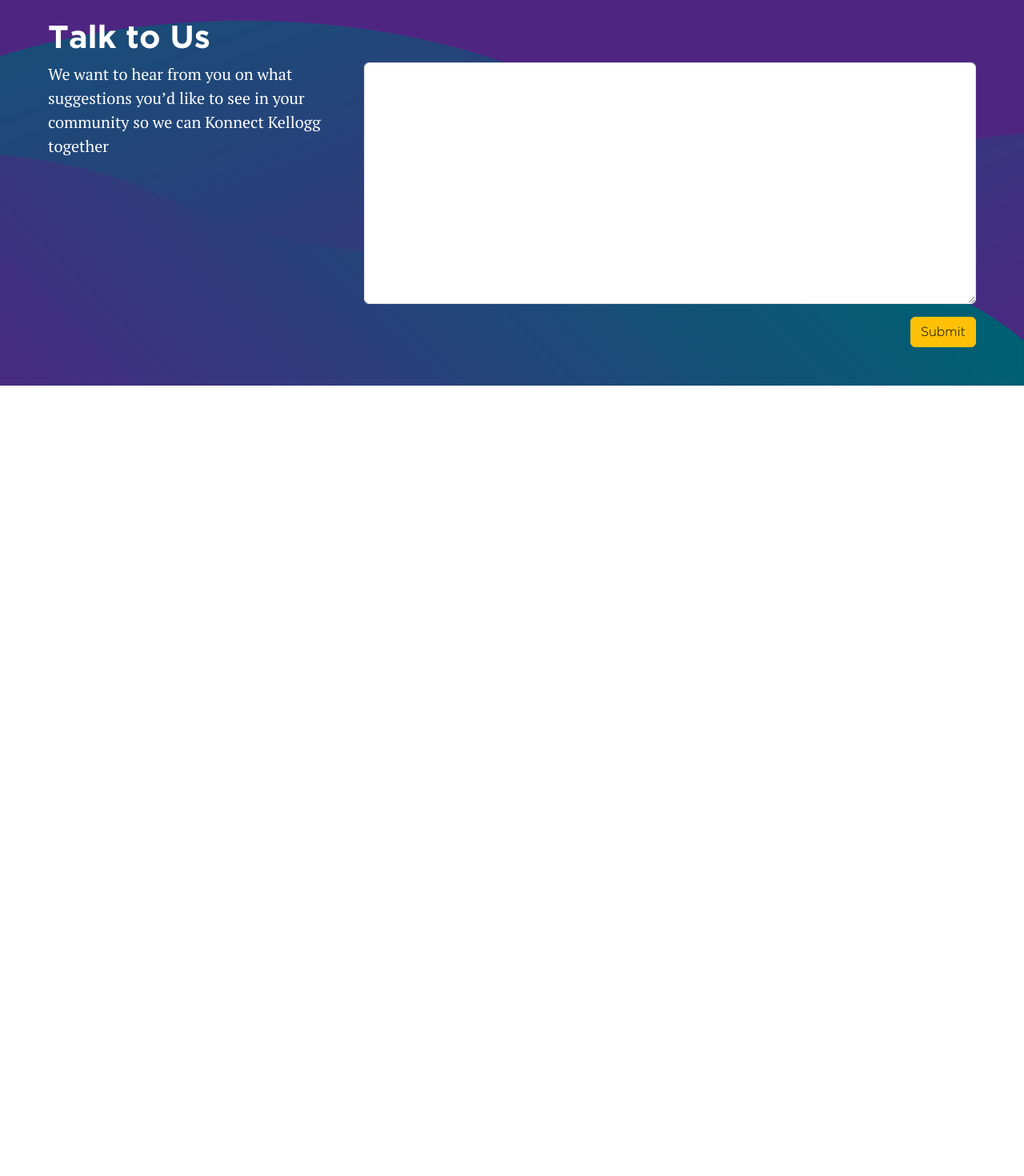
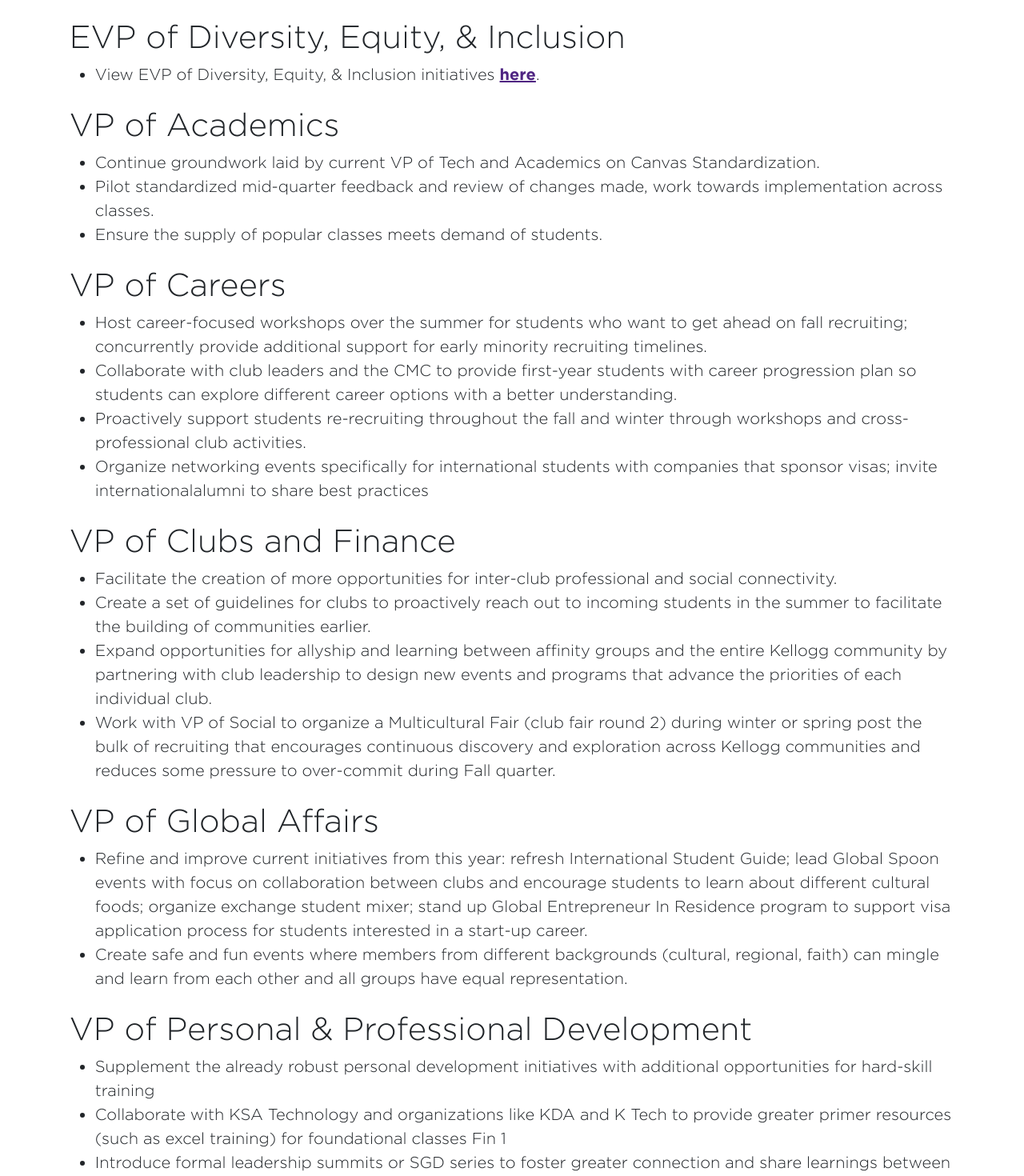
Before and after one commit to dominicle8/ksa, a React (Create React App) app: page /initiatives in a window 1280 px wide. Shown: the part 100-1570 px from the top of the page at 80% size. Before the commit the page ends 800 px from the top, so only its background shows below. Built offline with nearby package versions, Linux system fonts and the light colour scheme; a web font is replaced by a local one.

Commit message:
Added initiatives page

```diff
--- a/src/App.scss
+++ b/src/App.scss
@@ -91,6 +91,21 @@
 	background-image: url('static/images/pillars-bg-xs.jpg');
 	@include media-breakpoint-up(md) {
 		background-image: url('static/images/pillars-bg.jpg');
+	}
+}
+
+.initiatives-body {
+	@include media-breakpoint-up(sm) {
+		width: 90%;
+	}
+	@include media-breakpoint-up(md) {
+	}
+	@include media-breakpoint-up(lg) {
+	}
+	@include media-breakpoint-up(xl) {
+	}
+	@include media-breakpoint-up(xxl) {
+		width: 50%;
 	}
 }
 
--- a/src/App.tsx
+++ b/src/App.tsx
@@ -7,6 +7,7 @@
 import { BrowserRouter, HashRouter, Routes, Route } from "react-router-dom"
 import ScrollToTop from './components/ScrollToTop';
 import DeiPage from './DeiPage';
+import InitiativesPage from './InitiativesPage';
 
 function App() {
 	return (
@@ -16,6 +17,7 @@
 					<Routes>
 						<Route path="/" element={<Content/>}></Route>
 						<Route path="/pillars" element={<PillarsPage/>}></Route>
+						<Route path="/initiatives" element={<InitiativesPage/>}></Route>
 						<Route path="/dei" element={<DeiPage/>}></Route>
 					</Routes>
 				<Feedback/>
--- a/src/DTO/team-member.ts
+++ b/src/DTO/team-member.ts
@@ -2,5 +2,6 @@
 	name : string,
 	title : string,
 	description: string,
-	thumbnailPath: string
+	thumbnailPath: string,
+	initiatives?: string[]
 }
--- /dev/null
+++ b/src/InitiativesPage.tsx
@@ -0,0 +1,44 @@
+import { Col, Container, Row, Button, Image} from 'react-bootstrap';
+import { TeamMember } from './DTO/team-member';
+import { Link } from 'react-router-dom'
+
+function InitiativesPage() {
+	let teamMembers: TeamMember[] = require('./static/data/team-members.json')
+	teamMembers = teamMembers.filter(x => x.title !== "President" && x.title !== "EVP of Diversity, Equity, & Inclusion")
+
+	return (
+		<Container fluid className='d-flex'>
+			<Row className="pt-5 pb-3 initiatives-body align-items-center ms-auto me-auto">
+				<Col md={12} className="d-flex pb-2" style={{}}>
+					<div className="">
+						<h3 style={{}} className="display-6"><b>EVP of Diversity, Equity, & Inclusion</b></h3>
+						{
+							<ul>
+								<li style={{}} className="lead">View EVP of Diversity, Equity, & Inclusion initiatives <Link to="/dei" style={{fontWeight: "bold"}}>here</Link>.</li>
+							</ul>
+						}
+					</div>
+				</Col>
+				{
+					teamMembers.map((teamMember,i) =>
+						<Col md={12} className="d-flex pb-2" style={{}} key={i}>
+							<div className="">
+								<h3 style={{}} className="display-6"><b>{teamMember.title}</b></h3>
+								<ul>
+								{
+									teamMember.initiatives?.map((iniative, j) =>
+										<li style={{}} className="lead" key={j}>{iniative}</li>
+									)
+								}
+
+								</ul>
+							</div>
+						</Col>
+					)
+				}
+			</Row>
+		</Container>
+	);
+}
+
+export default InitiativesPage;
--- a/src/Navigation.tsx
+++ b/src/Navigation.tsx
@@ -74,6 +74,9 @@
 							<LinkContainer to="/pillars">
 								<NavDropdown.Item>Overview</NavDropdown.Item>
 							</LinkContainer>
+							<LinkContainer to="/initiatives">
+								<NavDropdown.Item>Initiatives</NavDropdown.Item>
+							</LinkContainer>
 							<LinkContainer to="/dei">
 								<NavDropdown.Item>DEI @ Kellogg</NavDropdown.Item>
 							</LinkContainer>
--- a/src/static/data/team-members.json
+++ b/src/static/data/team-members.json
@@ -15,42 +15,79 @@
 		"name": "Sam Elmer",
 		"title": "VP of Academics",
 		"description": "Academics have been an integral piece of my time at Kellogg. They can add a lot of value but can also add clutter and stress to the MBA experience, especially during the bidding process! I am committed to giving a voice to student’s opinions on academics as I interface with the administration and faculty.",
-		"thumbnailPath": "sam.jpeg"
+		"thumbnailPath": "sam.jpeg",
+		"initiatives": [
+			"Continue groundwork laid by current VP of Tech and Academics on Canvas Standardization.",
+			"Pilot standardized mid-quarter feedback and review of changes made, work towards implementation across classes.",
+			"Ensure the supply of popular classes meets demand of students."
+		]
 	},
 	{
 		"name": "Cassandra Esinaulo",
 		"title": "VP of Careers",
 		"description": "As an international student pivoting industries, recruiting was a major factor in my decision to come to Kellogg. It was a learning curve to translate my prior experience in an impactful way during conversations at networking events. I aim to pay that forward by further collaborating with the CMC and club leaders to ensure all students feel prepared for recruiting in either traditional or non-traditional career paths. I am passionate about career development and want the Kellogg community to get job opportunities that align with their post-MBA career goals.",
-		"thumbnailPath": "cassandra.jpeg"
+		"thumbnailPath": "cassandra.jpeg",
+		"initiatives": [
+			"Host career-focused workshops over the summer for students who want to get ahead on fall recruiting; concurrently provide additional support for early minority recruiting timelines.",
+			"Collaborate with club leaders and the CMC to provide first-year students with career progression plan so students can explore different career options with a better understanding.",
+			"Proactively support students re-recruiting throughout the fall and winter through workshops and cross-professional club activities.",
+			"Organize networking events specifically for international students with companies that sponsor visas; invite internationalalumni to share best practices"
+		]
 	},
 	{
 		"name": "Aaren Barge",
 		"title": "VP of Clubs and Finance",
 		"description": "I’m running because in my Kellogg journey, clubs have been one of the most important ways to build communities and connect between diverse backgrounds and interests. I discovered a totally new career path through my involvement in Kellogg’s professional clubs, and have grown tremendously as a professional, friend, and ally as I have engaged with the incredible diversity fostered within our affinity groups and regional clubs. As VP of Clubs and Finance, I want to make sure KSA continues to deliver resources to encourage clubs to grow, innovate, create new opportunities and connect even more deeply across all of Kellogg’s communities.",
-		"thumbnailPath": "aaren.jpeg"
+		"thumbnailPath": "aaren.jpeg",
+		"initiatives": [
+			"Facilitate the creation of more opportunities for inter-club professional and social connectivity.",
+			"Create a set of guidelines for clubs to proactively reach out to incoming students in the summer to facilitate the building of communities earlier.",
+			"Expand opportunities for allyship and learning between affinity groups and the entire Kellogg community by partnering with club leadership to design new events and programs that advance the priorities of each individual club.",
+			"Work with VP of Social to organize a Multicultural Fair (club fair round 2) during winter or spring post the bulk of recruiting that encourages continuous discovery and exploration across Kellogg communities and reduces some pressure to over-commit during Fall quarter."
+		]
 	},
 	{
 		"name": "Goro Suzuki",
 		"title": "VP of Global Affairs",
 		"description": "As a parent from another country, I encountered numerous struggles during my first year at Kellogg. My friends helped me overcome these challenges and encouraged me to step up more often – I aim to pay it forward by serving as a bridge between international and local students. Despite the diversity of the student body, we sometimes tend to remain in our own bubbles. By creating intentional opportunities for learning and engagement from one another, I envision Kellogg becoming a more inclusive community of international and local students that help each other grow into more empathetic and inclusive leaders.",
-		"thumbnailPath": "goro.jpeg"
+		"thumbnailPath": "goro.jpeg",
+		"initiatives": [
+			"Refine and improve current initiatives from this year: refresh International Student Guide; lead Global Spoon events with focus on collaboration between clubs and encourage students to learn about different cultural foods; organize exchange student mixer; stand up Global Entrepreneur In Residence program to support visa application process for students interested in a start-up career.",
+			"Create safe and fun events where members from different backgrounds (cultural, regional, faith) can mingle and learn from each other and all groups have equal representation."
+		]
 	},
 	{
 		"name": "Will Engellenner",
 		"title": "VP of Personal & Professional Development",
 		"description": "One of the best things about Kellogg is that we are constantly encouraged to bring our best selves – for classes, recruiting, student groups, our families, and even in social circles. While we're all ultimately here to better ourselves and our business acumen, frequent challenges have trade-offs and can take a toll on well-being. I'm running for KSA VP of Personal & Professional Development because I'm passionate about giving every student the resources they need to succeed at Kellogg, whether that means concrete skills-based training to succeed in coursework and recruiting, or coordinated resources to support overall mental well-being.",
-		"thumbnailPath": "will.jpeg"
+		"thumbnailPath": "will.jpeg",
+		"initiatives": [
+			"Supplement the already robust personal development initiatives with additional opportunities for hard-skill training",
+			"Collaborate with KSA Technology and organizations like KDA and K Tech to provide greater primer resources (such as excel training) for foundational classes Fin 1",
+			"Introduce formal leadership summits or SGD series to foster greater connection and share learnings between leaders ofdisparate student groups."
+		]
 	},
 	{
 		"name": "Tanjeria Crite",
 		"title": "VP of Social",
 		"description": "Social is not just about parties but about how we create meaningful connections and memories. I want to continue our treasured traditions and incorporate new elements that increase inclusion. I first noticed KSA Social as a way to support student bonding when an opportunity to volunteer to help with the Global Gala event came about. I was excited to help because I saw the event as a celebration of the many rich cultures represented in our student body. As an MMM, I was able to learn about KSA Social over the summer as a volunteer and eventually work as a KSA Social First Year Director. If selected, I will use my experience from serving in a first year capacity, my creativity that’s fueled by empathy, and suggestions from the student body to help craft fun social opportunities that strengthen student bonding.",
-		"thumbnailPath": "tangeria.jpeg"
+		"thumbnailPath": "tangeria.jpeg",
+		"initiatives": [
+			"Foster connections through the many traditional Kellogg events while incorporating other methods of engagement beyond these large-scale events",
+			"Partner with the other VPs to ensure event inclusivity such as incorporating more diverse playlists, food and beverage options, structured pricing etc.",
+			"Keep experience at the forefront of planning so that attendees have a multitude of ways to enjoy an event (e.g., including captivating decor, games, entertainment, and more at parties)",
+			"Optimize logistics around ticketing and pricing"
+		]
 	},
 	{
 		"name": "Ruta Patel",
 		"title": "VP of Technology",
 		"description": "As a first year director on KSA Tech, I had the opportunity to help lay the groundwork for multiple initiatives to enhance the student experience. I will continue to iterate on initiatives like Analytics for Inclusion to foster connections between students from different backgrounds and work with KIS to resolve gaps in technology tools. Technology is ubiquitous and as VP of Technology, I am passionate about improving how students leverage technology at Kellogg.",
-		"thumbnailPath": "ruta.jpeg"
+		"thumbnailPath": "ruta.jpeg",
+		"initiatives": [
+			"Push forward existing projects like Canvas standardization while also laying the groundwork for initiatives that can improve accessibility and use of technology for current and future classes (e.g., collaborating with KSA Careers to make CMC resources more user-friendly)",
+			"Iterate and expand on the Analytics for Inclusion initiative to foster additional connections between students with diversebackgrounds",
+			"Partner with KIS to improve access to information on frequently used tools and Kellogg resources"
+		]
 	}
 ]
```
